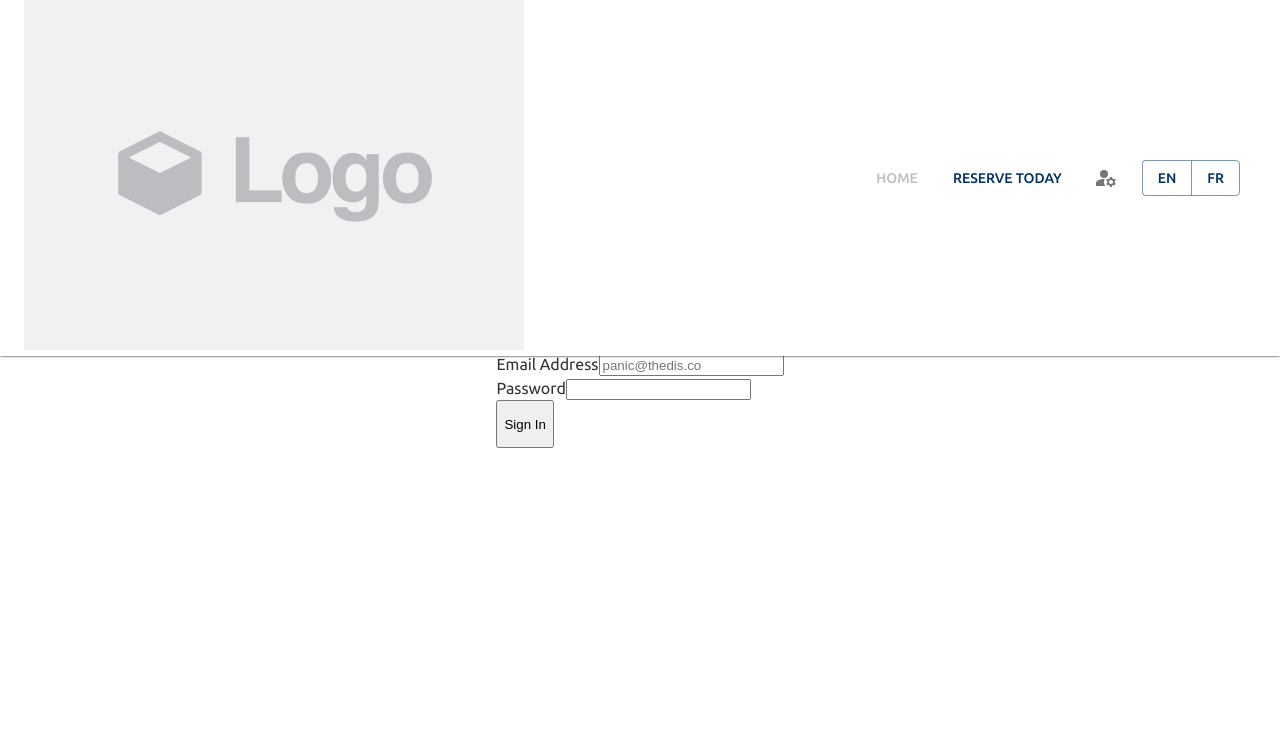
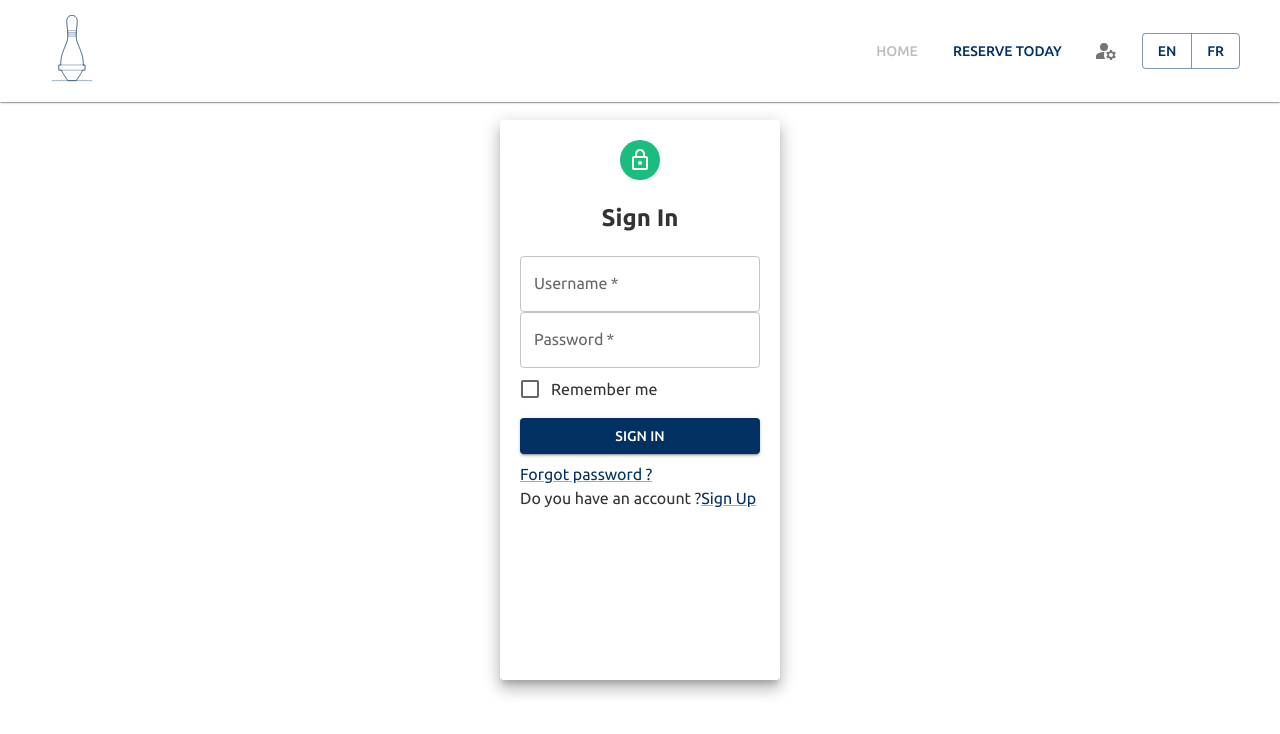
Before and after one commit to kitchdev/bowling-site, a Next.js app: page /calendar in a window 1280 px wide. Shown: the top 734 px of the page. Built offline with nearby package versions, Linux system fonts and the light colour scheme; no server answers.

Commit message:
signin + signup wip

```diff
--- /dev/null
+++ b/app/[lang]/components/Login2.tsx
@@ -0,0 +1,80 @@
+"use client";
+import React from "react";
+import {
+  Grid,
+  Paper,
+  Avatar,
+  TextField,
+  Button,
+  Typography,
+  Link,
+} from "@mui/material";
+import LockOutlinedIcon from "@mui/icons-material/LockOutlined";
+import FormControlLabel from "@mui/material/FormControlLabel";
+import Checkbox from "@mui/material/Checkbox";
+import { useState } from "react";
+import { signIn } from "next-auth/react";
+import LoadingDots from "@/app/[lang]/components/LoadingDots";
+import toast from "react-hot-toast";
+import { useRouter } from "next/navigation";
+const Login = () => {
+  const [loading, setLoading] = useState(false);
+  const router = useRouter();
+  const paperStyle = {
+    padding: 20,
+    height: "70vh",
+    width: 280,
+    margin: "20px auto",
+  };
+  const avatarStyle = { backgroundColor: "#1bbd7e" };
+  const btnstyle = { margin: "8px 0" };
+  return (
+    <Grid>
+      <Paper elevation={10} style={paperStyle}>
+        <Grid align="center">
+          <Avatar style={avatarStyle}>
+            <LockOutlinedIcon />
+          </Avatar>
+          <h2>Sign In</h2>
+        </Grid>
+        <TextField
+          label="Username"
+          placeholder="Enter username"
+          variant="outlined"
+          fullWidth
+          required
+        />
+        <TextField
+          label="Password"
+          placeholder="Enter password"
+          type="password"
+          variant="outlined"
+          fullWidth
+          required
+        />
+        <FormControlLabel
+          control={<Checkbox name="checkedB" color="primary" />}
+          label="Remember me"
+        />
+        <Button
+          type="submit"
+          color="primary"
+          variant="contained"
+          style={btnstyle}
+          fullWidth
+        >
+          Sign in
+        </Button>
+        <Typography>
+          <Link href="#">Forgot password ?</Link>
+        </Typography>
+        <Typography>
+          {" "}
+          Do you have an account ?<Link href="#">Sign Up</Link>
+        </Typography>
+      </Paper>
+    </Grid>
+  );
+};
+
+export default Login;
--- a/app/[lang]/components/Logo.tsx
+++ b/app/[lang]/components/Logo.tsx
@@ -1,5 +1,6 @@
 "use client";
 import Image from "next/image";
+import logo from "@/public/bowlingLogo.svg";
 
 export default function Logo({
   width,
@@ -9,16 +10,6 @@ export default function Logo({
   height: number;
 }) {
   return (
-    <Image
-      src="/logo.jpg"
-      width={width}
-      height={height}
-      alt="SWA logo"
-      style={{
-        width: "auto",
-        height: "auto",
-      }}
-      priority
-    />
+    <Image src={logo} width={width} height={height} alt="SWA logo" priority />
   );
 }
--- a/app/[lang]/components/Profile.tsx
+++ b/app/[lang]/components/Profile.tsx
@@ -1,7 +1,7 @@
 "use client";
 
 import React from "react";
-import { Box, Typography, List, ListItem } from "@mui/material";
+import { Box, Typography, List, ListItem, Card } from "@mui/material";
 
 const mockUserData = {
   name: "Mat Kitching",
@@ -16,7 +16,7 @@ const mockUserData = {
 export default function Profile() {
   return (
     <>
-      <Box>
+      <Card height={200} width={200}>
         <Typography>User Profile:</Typography>
         <List>
           {Object.entries(mockUserData).map(([key, value], i) => (
@@ -25,7 +25,7 @@ export default function Profile() {
             </ListItem>
           ))}
         </List>
-      </Box>
+      </Card>
     </>
   );
 }
--- a/app/[lang]/page.tsx
+++ b/app/[lang]/page.tsx
@@ -2,6 +2,7 @@ import { useState } from "react";
 import { getServerSession } from "next-auth";
 import { Box, Typography } from "@mui/material";
 import Login from "@/app/[lang]/components/Login";
+import Login2 from "@/app/[lang]/components/Login2";
 import HomePage from "@/app/[lang]/components/HomePage";
 import { Locale } from "@/i18n-config";
 import { getDictionary } from "@/get-dictionaries";
@@ -16,7 +17,7 @@ export default async function Home({
   const dictionary = await getDictionary(lang);
 
   if (!session) {
-    return <Login />;
+    return <Login2 />;
   }
   return (
     <>
--- a/dictionaries/en.json
+++ b/dictionaries/en.json
@@ -5,5 +5,10 @@
   "appBar": {
     "reserve": "Reserve Today",
     "home": "Home"
+  },
+  "calendar": {
+    "title": "Lane Reservation Calendar",
+    "timeDropDown": "How many lanes (Max 5 per)",
+    "tileSlots": " Time slots available"
   }
 }
--- a/dictionaries/fr.json
+++ b/dictionaries/fr.json
@@ -5,5 +5,10 @@
   "appBar": {
     "reserve": "Réservez aujourd'hui",
     "home": "Accueil"
+  },
+  "calendar": {
+    "title": "Calendrier de Réservation des Allées",
+    "timeDropDown": "Combien d'allées (Max 5 par)",
+    "tileSlots": "Plages horaires disponibles"
   }
 }
--- a/next.config.js
+++ b/next.config.js
@@ -7,6 +7,11 @@ const nextConfig = {
     ignoreBuildErrors: true,
   },
   swcMinify: true,
+  images: {
+    dangerouslyAllowSVG: true,
+    contentDispositionType: "attachment",
+    contentSecurityPolicy: "default-src 'self'; script-src 'none'; sandbox;",
+  },
 };
 
 module.exports = nextConfig;
```
Also changed, not shown: app/[lang]/calendar/page.tsx (+4 -5 lines), app/[lang]/components/BookCalendar.tsx (+55 -8 lines), app/[lang]/components/LanguagePicker.tsx (deleted, +0 -23 lines), public/bowlingLogo.svg (added), 1 other file (tests, documents, lock files or other folders).
